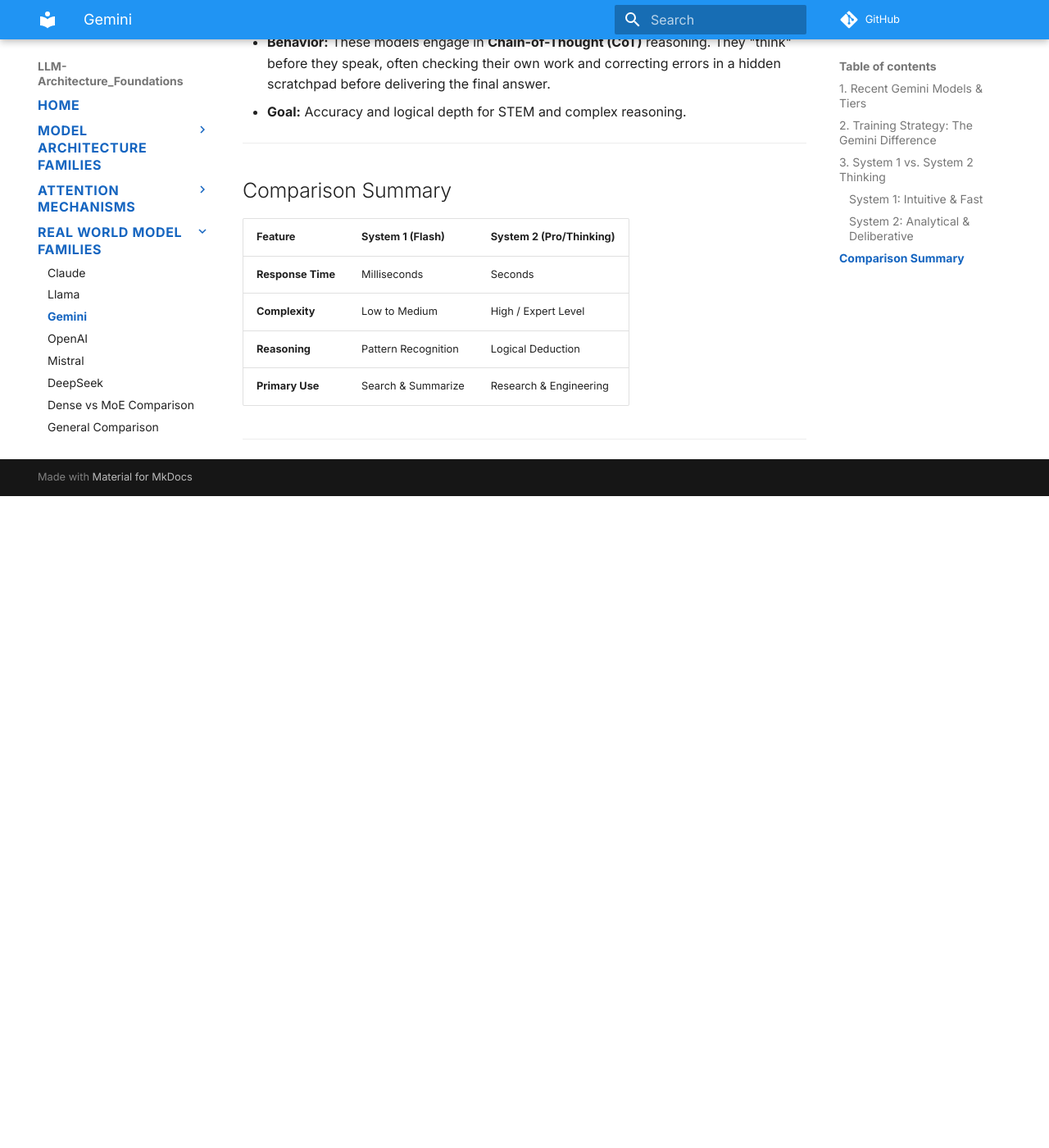
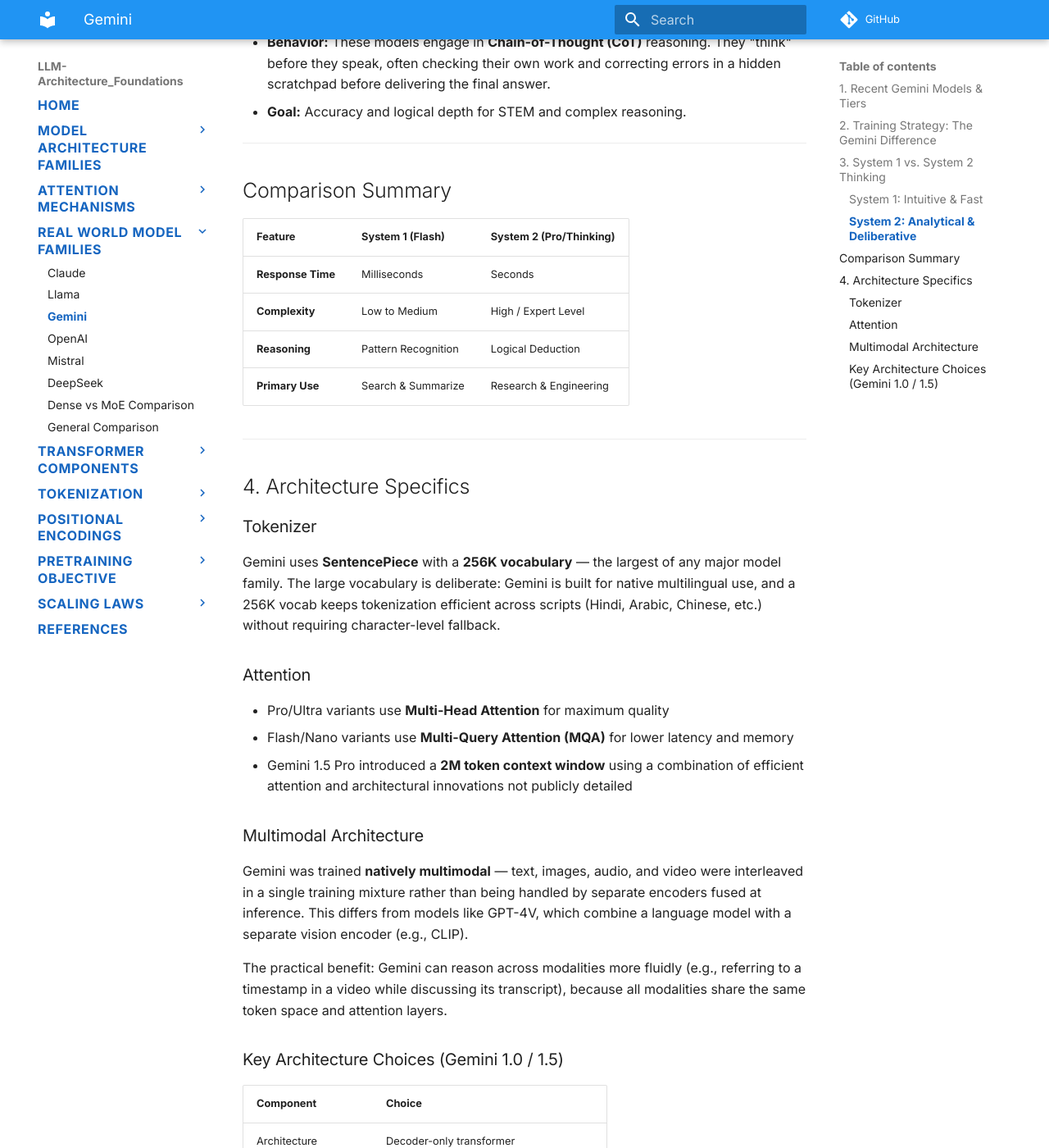
Before and after one commit to saurabhiit2007/LLM-Architecture-Foundations, an MkDocs documentation site: the page built from docs/real_world_model_families/gemini.md, in a window 1280 px wide and 1400 px high, scrolled down 1666 px. Shown: the whole window at 82% size. Built offline with MkDocs 1.6.1 and Material for MkDocs 9.7.7, drawn with Linux system fonts in a browser that asks for light colours; comment, search, counter and statistics services are not loaded; before the commit the page ends 2271 px from its top, so only the background shows below that; some of the changed text lies outside the part shown.

Commit message:
Add remaining medium-priority interview topics (brief)
New pages:
- tokenization/wordpiece.md: likelihood-ratio merge criterion vs BPE frequency,
  ## prefix convention, BERT vocab size
- model_architecture_families/ssm_mamba.md: SSM recurrence equations, Mamba
  selective scan (input-dependent B/C/Δ), O(n) inference vs O(n²) attention,
  SSM vs transformer tradeoffs, hybrid models (Jamba)

Additions to existing pages:
- next_token_prediction.md §8: MLM objective — 15% masking procedure, bidirectional
  attention, NSP, why decoder-only CLM dominates at scale
- gemini.md §4: architecture specifics — 256K SentencePiece vocab, MHA vs MQA by
  tier, 2M context window, native multimodal training vs bolted-on vision encoder,
  architecture comparison table

mkdocs.yml: added WordPiece and SSMs/Mamba to nav; reordered tokenization entries
references.md: Schuster & Nakamura 2012, Liu et al. 2019 (RoBERTa), Gu & Dao 2023
  (Mamba), Lieber et al. 2024 (Jamba), Gemini 1.5 2024

Co-Authored-By: Claude Sonnet 4.6 <noreply@anthropic.com>

```diff
--- a/docs/real_world_model_families/gemini.md
+++ b/docs/real_world_model_families/gemini.md
@@ -58,3 +58,34 @@ Based on the dual-process theory of cognition, Gemini models are now categorized
 | **Primary Use** | Search & Summarize | Research & Engineering |
 
 ---
+
+## 4. Architecture Specifics
+
+### Tokenizer
+Gemini uses **SentencePiece** with a **256K vocabulary** — the largest of any major model family. The large vocabulary is deliberate: Gemini is built for native multilingual use, and a 256K vocab keeps tokenization efficient across scripts (Hindi, Arabic, Chinese, etc.) without requiring character-level fallback.
+
+### Attention
+- Pro/Ultra variants use **Multi-Head Attention** for maximum quality
+- Flash/Nano variants use **Multi-Query Attention (MQA)** for lower latency and memory
+- Gemini 1.5 Pro introduced a **2M token context window** using a combination of efficient attention and architectural innovations not publicly detailed
+
+### Multimodal Architecture
+Gemini was trained **natively multimodal** — text, images, audio, and video were interleaved in a single training mixture rather than being handled by separate encoders fused at inference. This differs from models like GPT-4V, which combine a language model with a separate vision encoder (e.g., CLIP).
+
+The practical benefit: Gemini can reason across modalities more fluidly (e.g., referring to a timestamp in a video while discussing its transcript), because all modalities share the same token space and attention layers.
+
+### Key Architecture Choices (Gemini 1.0 / 1.5)
+
+| Component | Choice |
+|-----------|--------|
+| Architecture | Decoder-only transformer |
+| Tokenizer | SentencePiece, 256K vocab |
+| Positional encoding | Relative (details not published) |
+| Attention (large) | MHA |
+| Attention (small/fast) | MQA |
+| Training objective | Next token prediction (multimodal tokens) |
+| Alignment | RLHF + RLAIF |
+
+---
+
+*Sources: Gemini Team et al. (2023) — Gemini: A Family of Highly Capable Multimodal Models [[arXiv:2312.11805]](https://arxiv.org/abs/2312.11805) · Gemini Team et al. (2024) — Gemini 1.5 [[arXiv:2403.05530]](https://arxiv.org/abs/2403.05530)*
--- a/mkdocs.yml
+++ b/mkdocs.yml
@@ -36,6 +36,7 @@ nav:
       - Encoder Decoder Models: ./model_architecture_families/encoder_decoder_models.md
       - Dense vs Sparse Models: ./model_architecture_families/dense_vs_sparse_models.md
       - Mixture of Models (MoE): ./model_architecture_families/mixture_of_experts.md
+      - SSMs and Mamba: ./model_architecture_families/ssm_mamba.md
   - Attention Mechanisms:
       - Multi-Head Attention: ./attention_mechanisms/mha.md
       - Multi Query Attention (MQA): ./attention_mechanisms/mqa.md
@@ -56,9 +57,10 @@ nav:
       - Activation Functions: ./transformer_components/activation_functions.md
       - Feed-Forward Network (FFN): ./transformer_components/ffn_block.md
   - Tokenization:
+      - Byte Pair Encoding: ./tokenization/byte_pair_encoding.md
+      - WordPiece: ./tokenization/wordpiece.md
       - Unigram: ./tokenization/unigram.md
       - Sentence Piece Unigram: ./tokenization/sentence_piece_unigram.md
-      - Byte Pair Encoding: ./tokenization/byte_pair_encoding.md
       - TikToken: ./tokenization/tiktoken.md
       - Vocabulary Size Tradeoffs:  ./tokenization/vocabulary_size_tradeoffs.md
   - Positional Encodings:
```
Also changed, not shown: docs/model_architecture_families/ssm_mamba.md (added, +59 -0 lines), docs/pretraining/next_token_prediction.md (+23 -1 lines), docs/references.md (+7 -1 lines), docs/tokenization/wordpiece.md (added, +43 -0 lines).
